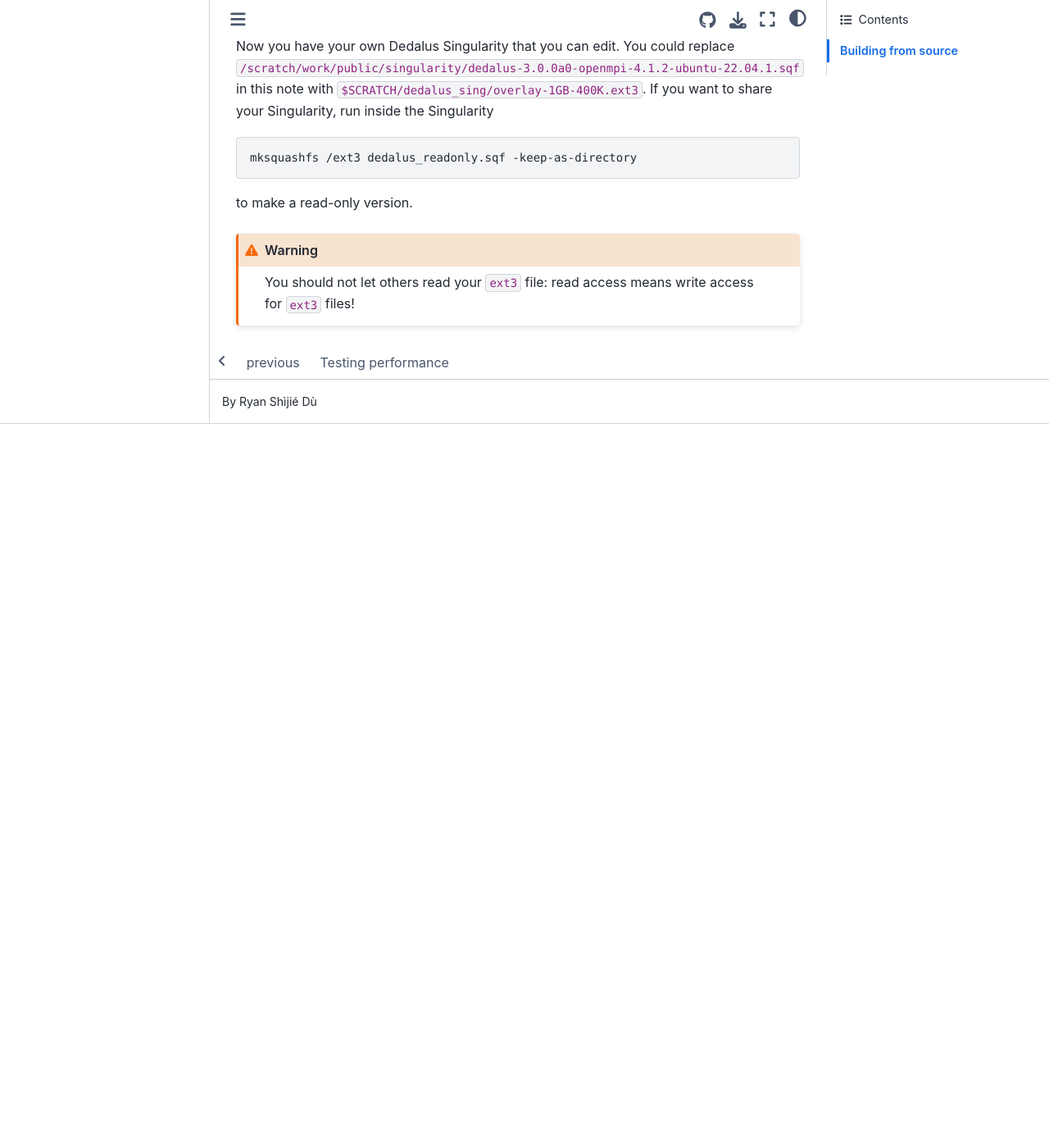
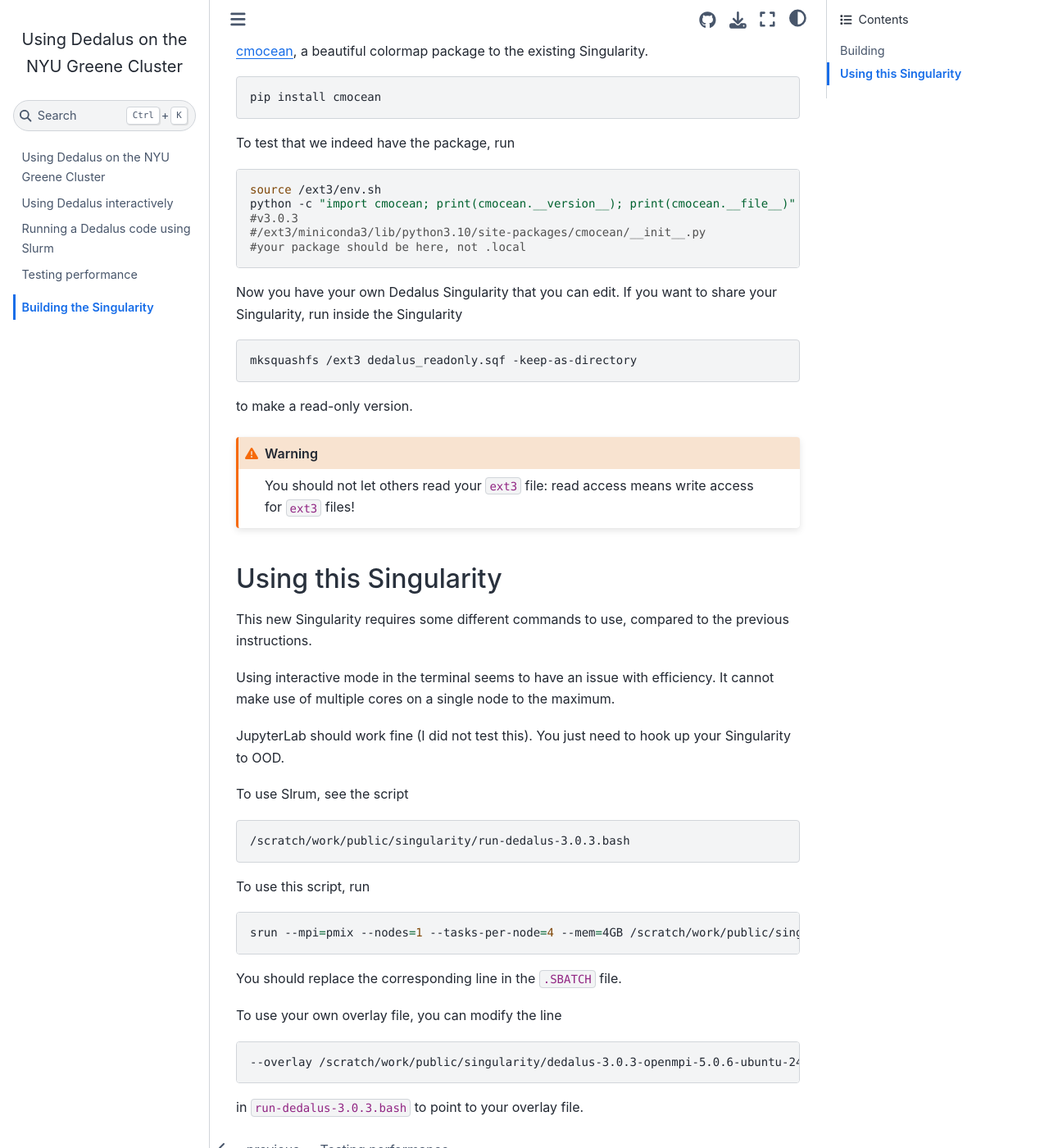
Before and after one commit to CAOS-NYU/Dedalusv3_GreeneSingularity, a Jupyter Book: the page built from doc/build.md, in a window 1280 px wide and 1400 px high, scrolled down 1384 px. Shown: the whole window at 82% size. Built offline with Jupyter Book 1.0.4 settings and Sphinx 7.4.7 and the Sphinx Book theme 1.1.4, drawn with Linux system fonts in a browser that asks for light colours; before the commit the page ends 1901 px from its top, so only the background shows below that; some of the changed text lies outside the part shown.

Commit message:
finalize building section

````diff
--- a/doc/build.md
+++ b/doc/build.md
@@ -1,11 +1,16 @@
 (make_sing)=
 # Building the Singularity
+All previous sections of the note use [Dedalus version 3.0.0](https://github.com/DedalusProject/dedalus/releases/tag/v3.0.0). This is when we made the old singularity. It works well unless you need the newest feature of Dedalus.
+However, we see the value of having a way to build a new singularity in case one want to add more packages. This has been surprisingly difficult at this time.
 
-:::{warning}
-This is under construction!
-:::
+It is easier to work with this earlier version (see details below). The newer version ([v3.0.3](https://github.com/DedalusProject/dedalus/releases/tag/v3.0.3) at the time of writing) uses requires MPI-4, which is hard to make work with the current version of NYU Greene cluster. Therefore, treat the below instructions with a grain of salt. Contact NYU HPC stuff if it does not work.
 
-## Building from source
+Finally, NYU HPC stuff states
+> This issue is expected to be resolved with the next-generation HPC cluster.
+
+Hopefully this can be simplified down the line.
+
+## Building
 We will build the Singularity by first following the [standard steps](https://sites.google.com/nyu.edu/nyu-hpc/hpc-systems/greene/software/singularity-with-miniconda). For installing Dedalus, we will be [building from source](https://dedalus-project.readthedocs.io/en/latest/pages/installation.html#building-from-source). First run
 ```shell
 mkdir $SCRATCH/dedalus_sing
@@ -50,7 +55,7 @@
 #/ext3/miniconda3/lib/python3.10/site-packages/cmocean/__init__.py
 #your package should be here, not .local
 ```
-Now you have your own Dedalus Singularity that you can edit. You could replace `/scratch/work/public/singularity/dedalus-3.0.0a0-openmpi-4.1.2-ubuntu-22.04.1.sqf` in this note with `$SCRATCH/dedalus_sing/overlay-1GB-400K.ext3`. If you want to share your Singularity, run inside the Singularity
+Now you have your own Dedalus Singularity that you can edit. If you want to share your Singularity, run inside the Singularity
 ```shell
 mksquashfs /ext3 dedalus_readonly.sqf -keep-as-directory
 ```
@@ -60,3 +65,26 @@
 :::
 
 <!-- The version I use will be available at `/scratch/work/sd3201/dedalus3/dedalus_ryansingularity.sqf`, if you want to use my version. A keen reader might have already realized the Singularity used for the JupyterLab is my version. -->
+
+## Using this Singularity
+This new Singularity requires some different commands to use, compared to the previous instructions.
+
+Using interactive mode in the terminal seems to have an issue with efficiency. It cannot make use of multiple cores on a single node to the maximum.
+
+JupyterLab should work fine (I did not test this). You just need to hook up your Singularity to OOD.
+
+To use Slrum, see the script
+```shell
+/scratch/work/public/singularity/run-dedalus-3.0.3.bash
+```
+To use this script, run
+```shell
+srun --mpi=pmix --nodes=1 --tasks-per-node=4 --mem=4GB /scratch/work/public/singularity/run-dedalus-3.0.3.bash python rayleigh_benard.py
+```
+You should replace the corresponding line in the `.SBATCH` file.
+
+To use your own overlay file, you can modify the line
+```shell
+--overlay /scratch/work/public/singularity/dedalus-3.0.3-openmpi-5.0.6-ubuntu-24.04.1.sqf:ro \
+```
+in `run-dedalus-3.0.3.bash` to point to your overlay file.
````
Also changed, not shown: doc/interact.md (+12 -5 lines), landing.md (+4 -0 lines).
